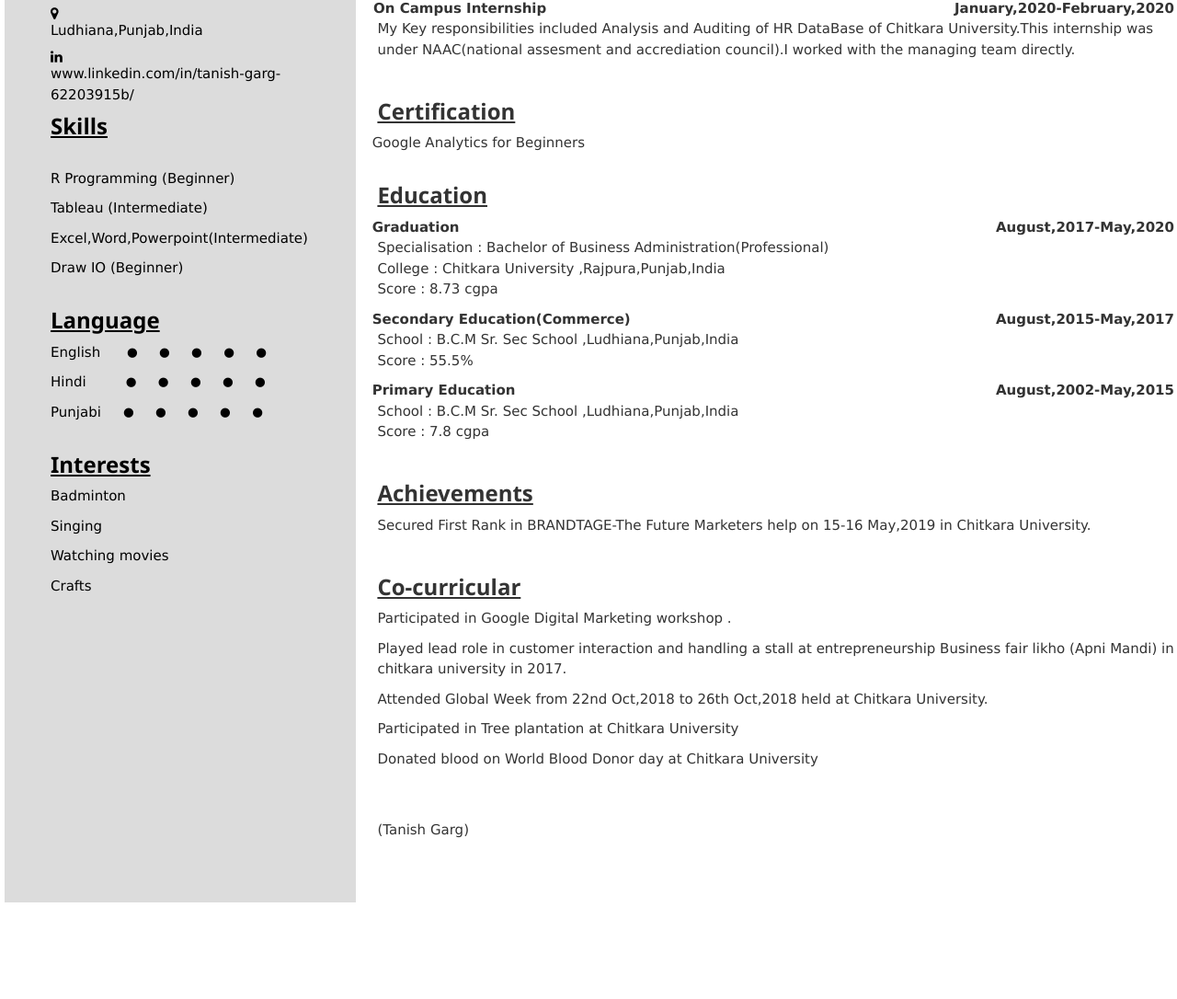
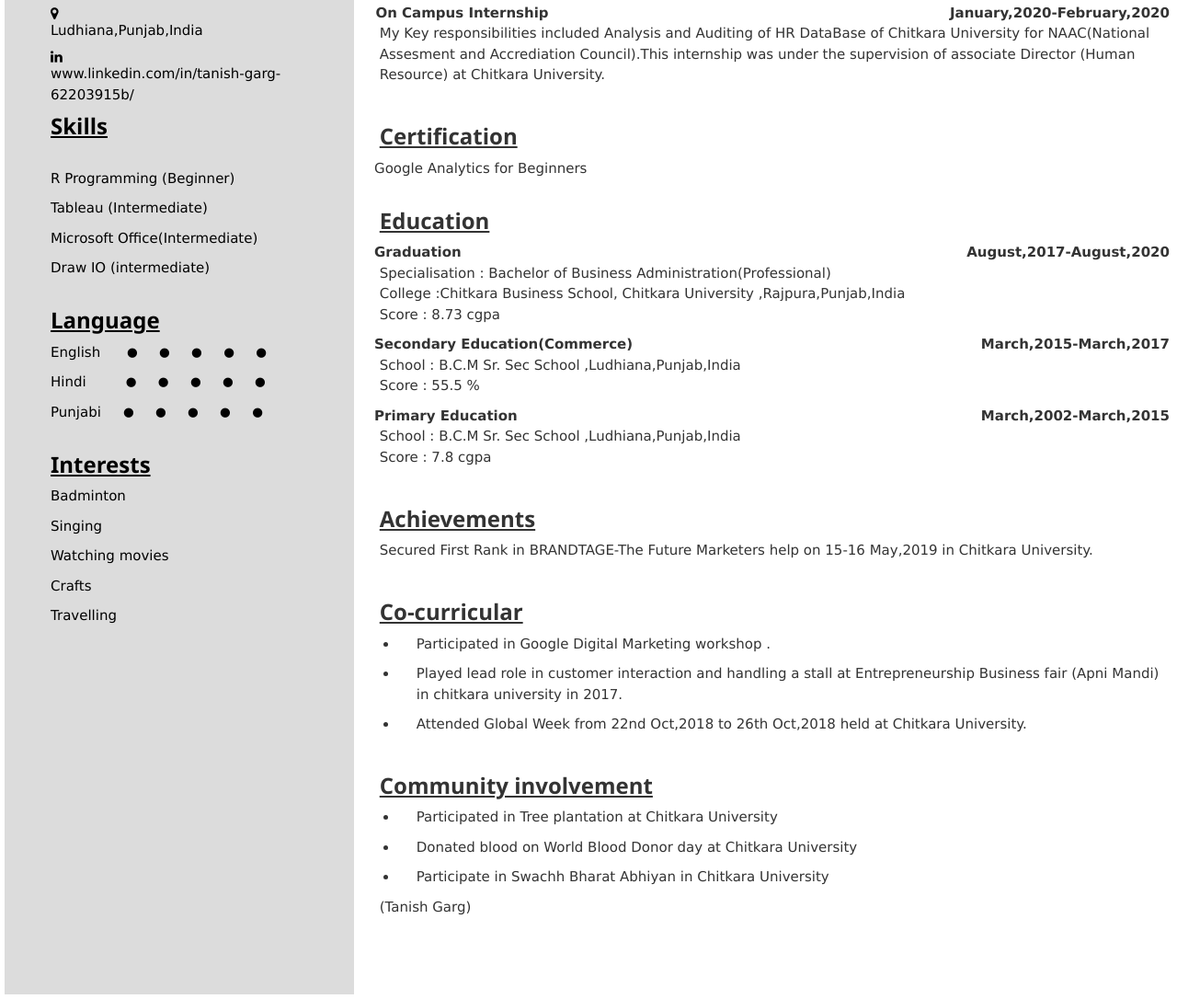
Before and after one commit to Neha090/resume, a plain HTML site: page index.html in a window 1280 px wide. Shown: the part 346-1432 px from the top of the page at 92% size. Before the commit the page ends 1332 px from the top, so only its background shows below. Drawn offline with nearby package versions, Linux system fonts and the light colour scheme.

Commit message:
Update index.html

```diff
--- a/index.html
+++ b/index.html
@@ -36,7 +36,7 @@
         .right
         {
            width:70%;
-            margin:3px;
+            margin:8px;
         }
         .block
         {
@@ -58,8 +58,8 @@
 
                 <p>R Programming (Beginner)<p>
                 <p>Tableau (Intermediate)</h3>
-                <p>Excel,Word,Powerpoint(Intermediate)</h3>
-                <p>Draw IO (Beginner)</h3><br><br>
+                <p>Microsoft Office(Intermediate)</h3>
+                <p>Draw IO (intermediate)</h3><br><br>
                     <h3><u><b>Language</b></u></h3>
                 <p>English</h4>&nbsp;
                 <i class="fa fa-circle tr" aria-hidden="true"></i>
@@ -85,7 +85,8 @@
                    <p>Singing</p>
                    <p>Watching movies</p>
                    <p>Crafts</p>
-<br><br><br><br><br><br><br><br><br><br><br><br><br></div>
+                   <p> Travelling</p>
+<br><br><br><br><br><br><br><br><br><br><br><br><br><br><br><br></div>
 
                 <div class="right">
                     <br>
@@ -95,35 +96,42 @@
                 <br><h3><b><u>Experience</u></b></h3>
                 <div style="font-size:15px;"><b>&nbsp;&nbsp;&nbsp;Cast Member at Walt Disney World (Florida,USA)
                     <div style="float:right;margin-right:5px;"> June,2019-August,2019</b></div></div>
-                    <p>My Key responsibilities included direct customer interaction, fulfilling the customer needs and handling biling desk as Front End Cashier.I also had field experience in handling large quantity of customers and recieved several appreciations for my work there.</p>
+                    <p>My Key responsibilities included direct customer interaction, fulfilling the customer needs and handling billing desk as Front End Cashier.I also had field experience in handling large quantity of customers and recieved several appreciations for my work there.</p>
 
                     <div style="font-size:15px;"><b>&nbsp;&nbsp;&nbsp;On Campus Internship <div style="float:right;margin-right:5px;">January,2020-February,2020</div></b></div>
-                        <p>My Key responsibilities included Analysis and Auditing of HR DataBase of Chitkara University.This internship was under NAAC(national assesment and accrediation council).I worked with the managing team directly.</p>
+                        <p>My Key responsibilities included Analysis and Auditing of HR DataBase of Chitkara University for NAAC(National Assesment and Accrediation Council).This internship was under the supervision of associate Director (Human Resource) at Chitkara University.
+                            </p>
 
                         <br><h3><b><u>Certification</u></b></h3>
                 <div style="font-size:15px;">&nbsp;&nbsp;&nbsp;Google Analytics for Beginners
                    </div>
 
                    <br><h3><b><u>Education</u></b></h3>
-                <div style="font-size:15px;">&nbsp;&nbsp;&nbsp;<b>Graduation<div style="float:right;margin-right:5px;"> August,2017-May,2020</b></div></div>
-                <p>Specialisation : Bachelor of Business Administration(Professional)<br>College : Chitkara University ,Rajpura,Punjab,India<br>
+                <div style="font-size:15px;">&nbsp;&nbsp;&nbsp;<b>Graduation<div style="float:right;margin-right:5px;"> August,2017-August,2020</b></div></div>
+                <p>Specialisation : Bachelor of Business Administration(Professional)<br>College :Chitkara Business School, Chitkara University ,Rajpura,Punjab,India<br>
                 Score : 8.73 cgpa</p>
-                <div style="font-size:15px;">&nbsp;&nbsp;&nbsp;<b>Secondary Education(Commerce)<div style="float:right;margin-right:5px;"> August,2015-May,2017</b></div></div>
+                <div style="font-size:15px;">&nbsp;&nbsp;&nbsp;<b>Secondary Education(Commerce)<div style="float:right;margin-right:5px;"> March,2015-March,2017</b></div></div>
                 <p>School : B.C.M Sr. Sec School ,Ludhiana,Punjab,India
-                <br>Score : 55.5%</p>
-                <div style="font-size:15px;">&nbsp;&nbsp;&nbsp;<b>Primary Education<div style="float:right;margin-right:5px;"> August,2002-May,2015</b></div></div>
+                <br>Score : 55.5 %</p>
+                <div style="font-size:15px;">&nbsp;&nbsp;&nbsp;<b>Primary Education<div style="float:right;margin-right:5px;"> March,2002-March,2015</b></div></div>
                 <p>School : B.C.M Sr. Sec School ,Ludhiana,Punjab,India<br>
                 Score : 7.8 cgpa</p>
 
                 <br><h3><b><u>Achievements</u></b></h3>
+
                 <p>Secured First Rank in BRANDTAGE-The Future Marketers help on 15-16 May,2019 in Chitkara University.</p>
-                <br><h3><b><u>Co-curricular</u></b></h3>
-                <p>Participated in Google Digital Marketing workshop .</p>
-                <p>Played lead role in customer interaction and handling a stall at entrepreneurship Business fair likho (Apni Mandi) in chitkara university in 2017.</p>
-                <p>Attended Global Week from 22nd Oct,2018 to 26th Oct,2018 held at Chitkara University.</p>
-                <p>Participated in Tree plantation at Chitkara University</p>
-                <p>Donated blood on World Blood Donor day at Chitkara University</p><br><br>
+                         <br><h3><b><u>Co-curricular</u></b></h3>
+                        <ul>
+                        <li><p>Participated in Google Digital Marketing workshop .</p></li>
+                <li><p>Played lead role in customer interaction and handling a stall at Entrepreneurship Business fair (Apni Mandi) in chitkara university in 2017.</p></li>
+                <li><p>Attended Global Week from 22nd Oct,2018 to 26th Oct,2018 held at Chitkara University.</p></li></ul>
 
+                  <br><h3><b><u>Community involvement</u></b></h3>
+                    <ul>
+                         <li> <p>Participated in Tree plantation at Chitkara University</p></li>
+                        <li><p>Donated blood on World Blood Donor day at Chitkara University</p></li>
+                        <li><p>Participate in Swachh Bharat Abhiyan in Chitkara University</p></li>
+</ul>
 
                     <p>(Tanish Garg)</p>
 </div>
```
